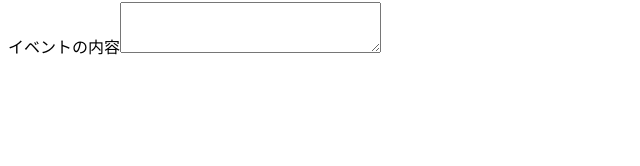
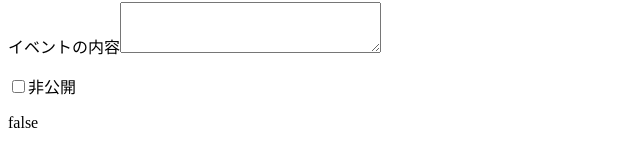
Before and after one commit to shirokuma0503/udemy-vue.js, a Vue app in the folder udemy-vue.js/: page / in a window 1280 px wide. Shown: the part 308-474 px from the top of the page, without its empty margins (0-640 px from the left). Built offline with nearby package versions, Linux system fonts and the light colour scheme.

Commit message:
9_125:v-modelでチェックボックス

```diff
--- a/udemy-vue.js/src/App.vue
+++ b/udemy-vue.js/src/App.vue
@@ -34,6 +34,14 @@
         v-model="eventData.detail"></textarea>
       <p style="white-space: pre;">{{ eventData.detail }}</p>
       <pre>{{ eventData.detail }}</pre>
+
+      <input
+        type="checkbox"
+        id="isPrivate"
+        v-model="eventData.isPrivate"
+      >
+      <label for="isPrivate">非公開</label>
+      <p>{{ eventData.isPrivate }}</p>
     </div>
   </div>
 </template>
@@ -46,7 +54,8 @@
         title: "タイトル",
         maxNumber: 100,
         host: "田中",
-        detail: ""
+        detail: "",
+        isPrivate: false
       }
     }
   }
```
